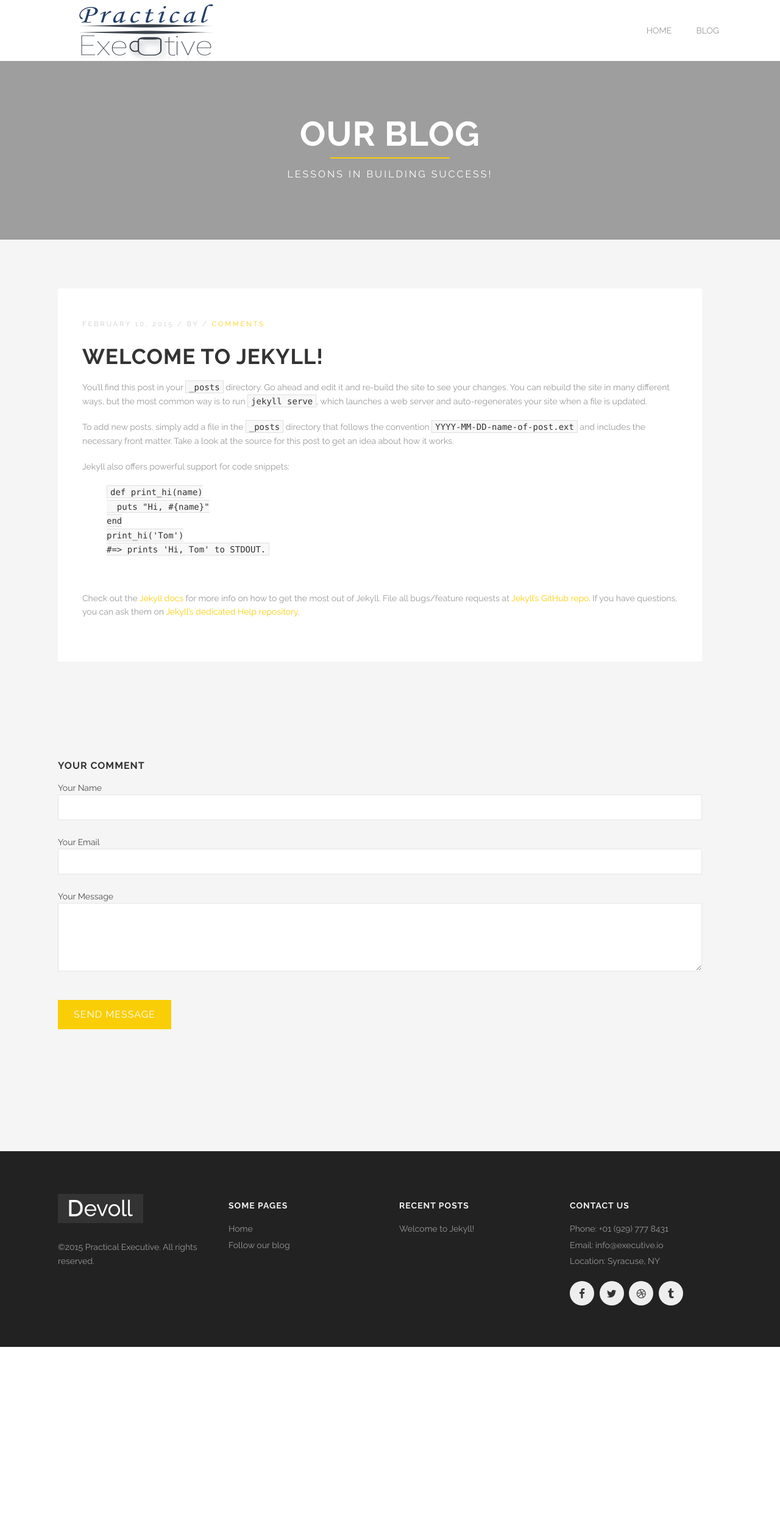
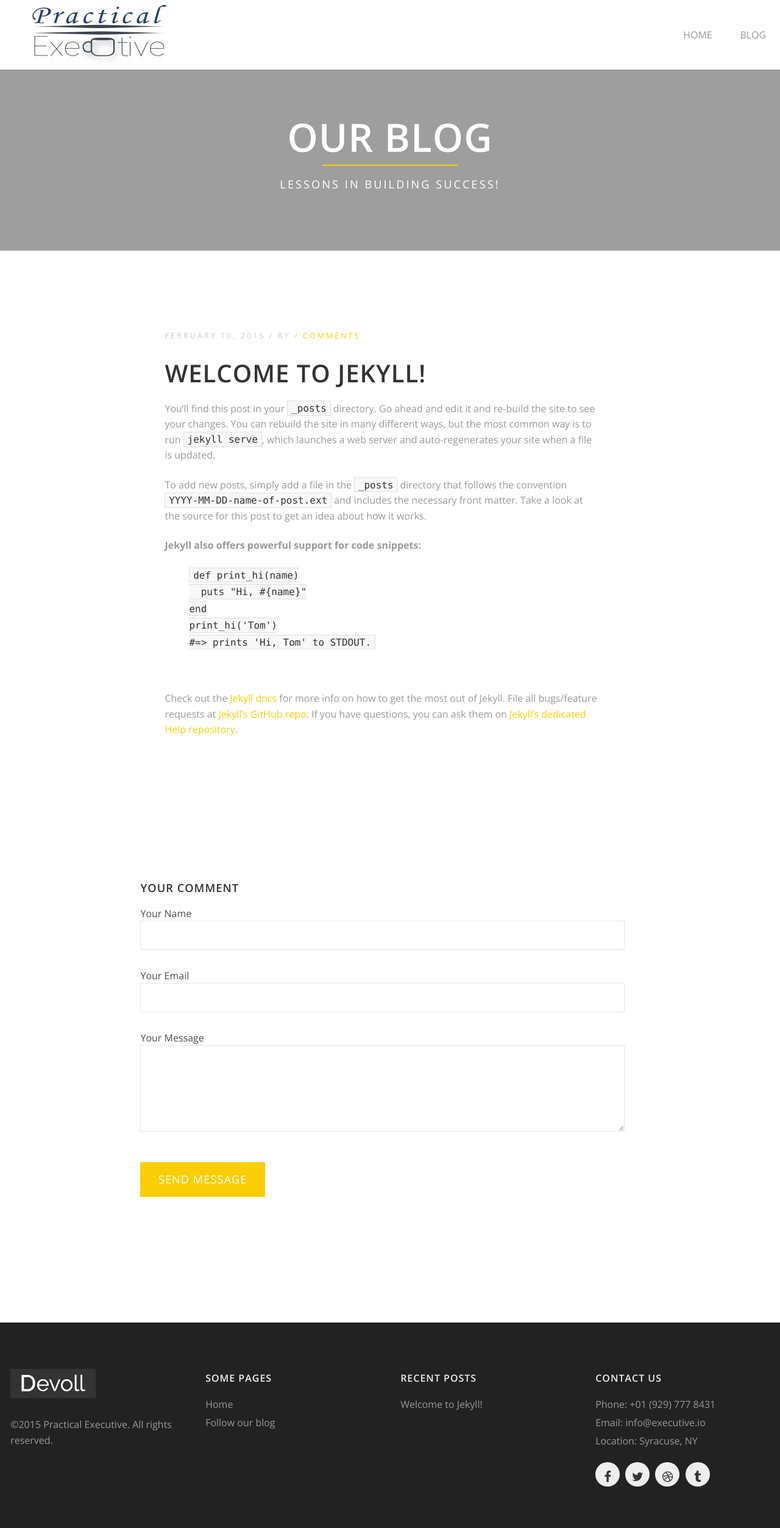
Before and after one commit to JoshuaMSchultz/practical-executive, a Jekyll site: the page built from _posts/2015-02-10-welcome-to-jekyll.markdown, in a window 1280 px wide. Shown: the whole page at 61% size. Built offline with Jekyll 4.4.1, drawn with Linux system fonts in a browser that asks for light colours; before the commit the page ends 2209 px from its top, so only the background shows below that.

Commit message:
changed font settings and centered blog

```diff
--- a/_includes/head.html
+++ b/_includes/head.html
@@ -27,7 +27,7 @@
         });
     })(Tc.$);
   </script>
-  <link href="http://fonts.googleapis.com/css?family=Raleway:400,700,300" media="screen" rel="stylesheet" type="text/css" />
+  <link href='//fonts.googleapis.com/css?family=Open+Sans:400,600,700,800,300' rel='stylesheet' type='text/css'>
   <script src="{{ "/javascripts/masonry.pkgd.js" | prepend: site.baseurl }}" type="text/javascript"></script>
   <script src="{{ "/javascripts/imagesloaded.pkgd.min.js" | prepend: site.baseurl }}" type="text/javascript"></script>
   <script src="{{ "/javascripts/slick.min.js" | prepend: site.baseurl }}" type="text/javascript"></script>
--- a/_layouts/blog.html
+++ b/_layouts/blog.html
@@ -13,7 +13,7 @@
 </div>
 
 
-<div class='full' style='background: #f5f5f5'>
+<div class='full' style='background: #fff'>
   <div class='row'>
     <div class='large-12 columns'>
 
--- a/_layouts/post.html
+++ b/_layouts/post.html
@@ -5,7 +5,8 @@
 
 
 <div class='row'>
-  <div class='large-12 columns'>
+
+  <div class='small-8 large-centered columns'>
     <div class='mod modBlogPost big'>
       <div class='images'>
         {% for image in page.images %}
--- a/_posts/2015-02-10-welcome-to-jekyll.markdown
+++ b/_posts/2015-02-10-welcome-to-jekyll.markdown
@@ -8,7 +8,7 @@
 
 To add new posts, simply add a file in the `_posts` directory that follows the convention `YYYY-MM-DD-name-of-post.ext` and includes the necessary front matter. Take a look at the source for this post to get an idea about how it works.
 
-Jekyll also offers powerful support for code snippets:
+**Jekyll also offers powerful support for code snippets:**
 
 {% highlight ruby %}
 def print_hi(name)
--- a/_sass/foundation/_settings.scss
+++ b/_sass/foundation/_settings.scss
@@ -63,7 +63,7 @@
 // Since the typical default browser font-size is 16px, that makes the calculation for grid size.
 // If you want your base font-size to be different and not have it affect the grid breakpoints,
 // set $rem-base to $base-font-size and make sure $base-font-size is a px value.
-$base-font-size: 14px;
+$base-font-size: 16px;
 
 // The $base-font-size is 100% while $base-line-height is 150%
 $base-line-height: 160%;
@@ -89,12 +89,12 @@
 // - - - - - - - - - - - - - - - - - - - - - - - - -
 
 // We use these to define default font stacks
-$font-family-sans-serif: Raleway, "Helvetica Neue", Helvetica, Roboto, Arial, sans-serif;
+$font-family-sans-serif: 'Open Sans', "Helvetica Neue", Helvetica, Roboto, Arial, sans-serif;
 // $font-family-serif: Georgia, Cambria, "Times New Roman", Times, serif;
 // $font-family-monospace: Consolas, "Liberation Mono", Courier, monospace;
 
 // We use these to define default font weights
-// $font-weight-normal: normal;
+ $font-weight-normal: 300;
 // $font-weight-bold: bold;
 
 $white       : #FFFFFF;
--- a/css/style.css
+++ b/css/style.css
@@ -1,17 +1,43 @@
-/*
-@charset "UTF-8";@font-face {
-  font-family: "Steelfish";
-  src: url('../fonts/steelfish/steelfish_eb-webfont.eot');
-  src: url('../fonts/steelfish/steelfish_eb-webfont.eot?#iefix') format('embedded-opentype'), url('../fonts/steelfish/steelfish_eb-webfont.woff') format('woff'), url('../fonts/steelfish/steelfish eb.otf') format('opentype');
-  font-weight: 800;
-}
-@font-face {
-  font-family: "Steelfish";
-  src: url('../fonts/steelfish/steelfish_bd-webfont.eot');
-  src: url('../fonts/steelfish/steelfish_bd-webfont.eot?#iefix') format('embedded-opentype'), url('../fonts/steelfish/steelfish_bd-webfont.woff') format('woff'), url('../fonts/steelfish/steelfish bd.otf') format('opentype');
+
+@font-face{
+	font-family: 'OpenSans-Light';
+	src: url('../fonts/opensans-light/OpenSans-Light-webfont.eot');
+	src: url('../fonts/opensans-light/OpenSans-Light-webfont.eot?iefix') format('eot'),
+	     url('../fonts/opensans-light/OpenSans-Light-webfont.woff') format('woff'),
+	     url('../fonts/opensans-light/OpenSans-Light-webfont.ttf') format('truetype'),
+	     url('../fonts/opensans-light/OpenSans-Light-webfont.svg#webfont') format('svg');
+}
+
+@font-face{
+	font-family: 'OpenSans-Semibold';
+	src: url('../fonts/opensans-semibold/OpenSans-Semibold-webfont.eot');
+	src: url('../fonts/opensans-semibold/OpenSans-Semibold-webfont.eot?iefix') format('eot'),
+	     url('../fonts/opensans-semibold/OpenSans-Semibold-webfont.woff') format('woff'),
+	     url('../fonts/opensans-semibold/OpenSans-Semibold-webfont.ttf') format('truetype'),
+	     url('../fonts/opensans-semibold/OpenSans-Semibold-webfont.svg#webfont') format('svg');
+}
+@font-face{
+	font-family: 'OpenSans-Bold';
+	src: url('../fonts/opensans-bold/OpenSans-Bold-webfont.eot');
+	src: url('../fonts/opensans-bold/OpenSans-Bold-webfont.eot?iefix') format('eot'),
+	     url('../fonts/opensans-bold/OpenSans-Bold-webfont.woff') format('woff'),
+	     url('../fonts/opensans-bold/OpenSans-Bold-webfont.ttf') format('truetype'),
+	     url('../fonts/opensans-bold/OpenSans-Bold-webfont.svg#webfont') format('svg');
   font-weight: bold;
 }
-*/
+@font-face{
+	font-family: 'OpenSans-Italic';
+	src: url('../fonts/opensans-italic/OpenSans-Italic-webfont.eot');
+	src: url('../fonts/opensans-italic/OpenSans-Italic-webfont.eot?iefix') format('eot'),
+	     url('../fonts/opensans-italic/OpenSans-Italic-webfont.woff') format('woff'),
+	     url('../fonts/opensans-italic/OpenSans-Italic-webfont.ttf') format('truetype'),
+	     url('../fonts/opensans-italic/OpenSans-Italic-webfont.svg#webfont') format('svg');
+}
+
+strong {
+    font-weight: bold;
+}
+
 /*!
  * jQuery UI CSS Framework 1.10.3
  * http://jqueryui.com
```
Also changed, not shown: 11 other files.
